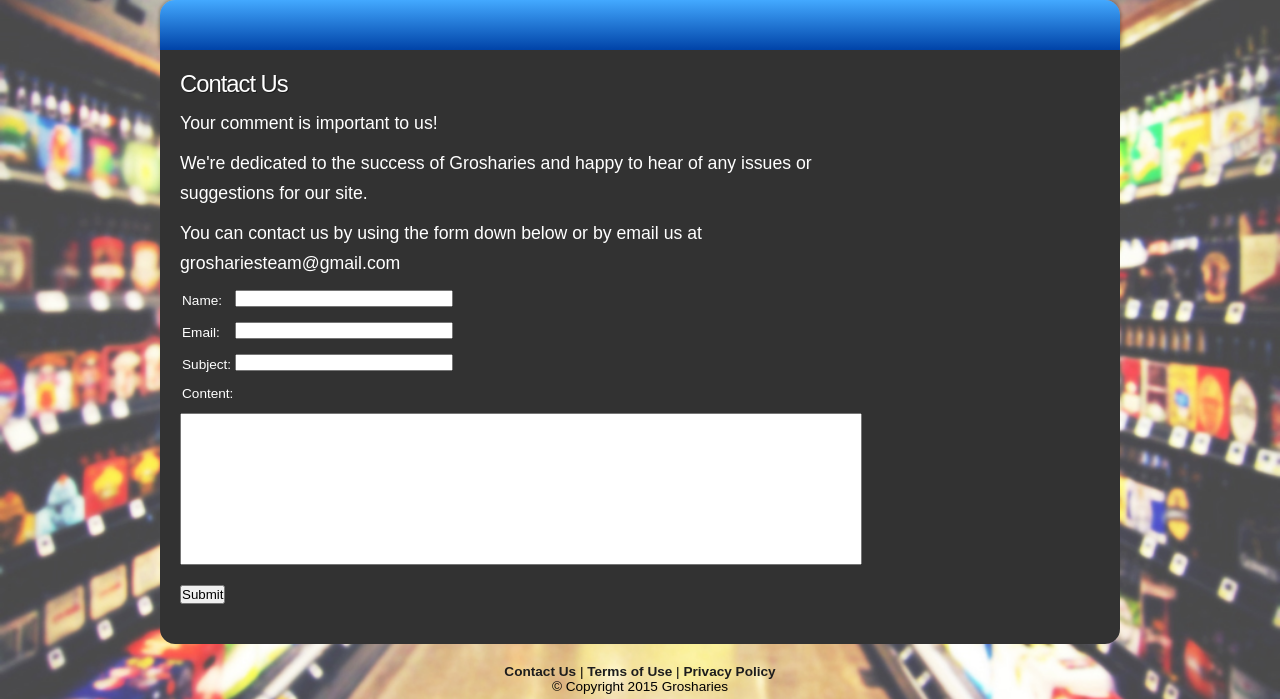
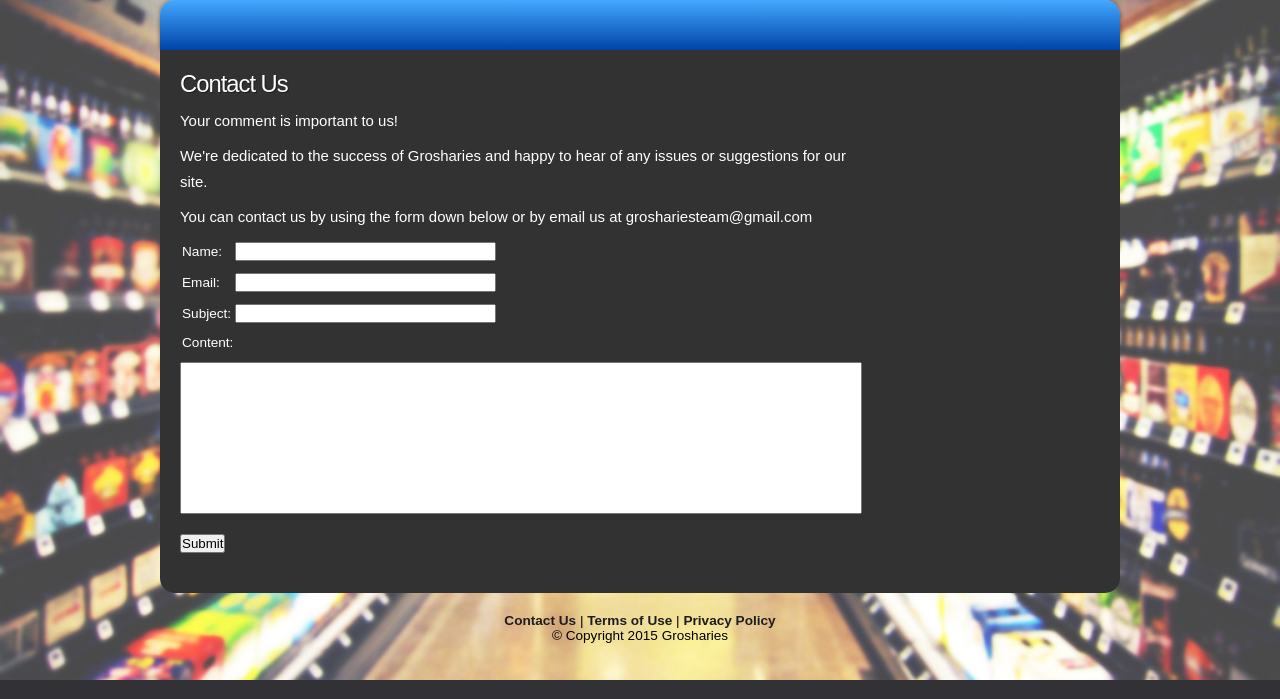
Before and after one commit to snir-sh/Grosharies, a Python web app: template grosharies-site/web/templates/contact.html in a window 1280 px wide. Shown: the part 120-819 px from the top of the page. Run offline with Jinja, Linux system fonts and the light colour scheme; the template is opened without the code that fills it, so the values that code supplies are empty.

Commit message:
updated contact page and css

```diff
--- a/grosharies-site/web/static/css/styles.css
+++ b/grosharies-site/web/static/css/styles.css
@@ -288,7 +288,7 @@ ul#menu li:hover a
 
 .content_item p
 {	color:white;
-	font-size:130%; }
+	font-size:110%; }
 
 .content_image
 { float: left;
--- a/grosharies-site/web/templates/contact.html
+++ b/grosharies-site/web/templates/contact.html
@@ -91,15 +91,15 @@
 					<table style="color:white; width:10%">
 						<tr>
 							<td> Name: </p></td>
-							<td> <textarea id="name" rows="1" cols="25"></textarea></p></td>
+							<td> <input type="text" id="name" size="30" height="20px"></input></p></td>
 						</tr>
 						<tr>
 							<td> Email: </p></td>
-							<td> <textarea id="email" rows="1" cols="25"></textarea></p></td>
+							<td> <input type="text" id="email" size="30" height="20px"></input></p></td>
 						</tr>
 						<tr>
 							<td> Subject: </p></td>
-							<td> <textarea id="subject" rows="1" cols="25"></textarea></p></td>
+							<td> <input type="text" id="subject" size="30" height="20px"></input></p></td>
 						</tr>
 						<tr>
 							<td> Content: </p></td>
```
